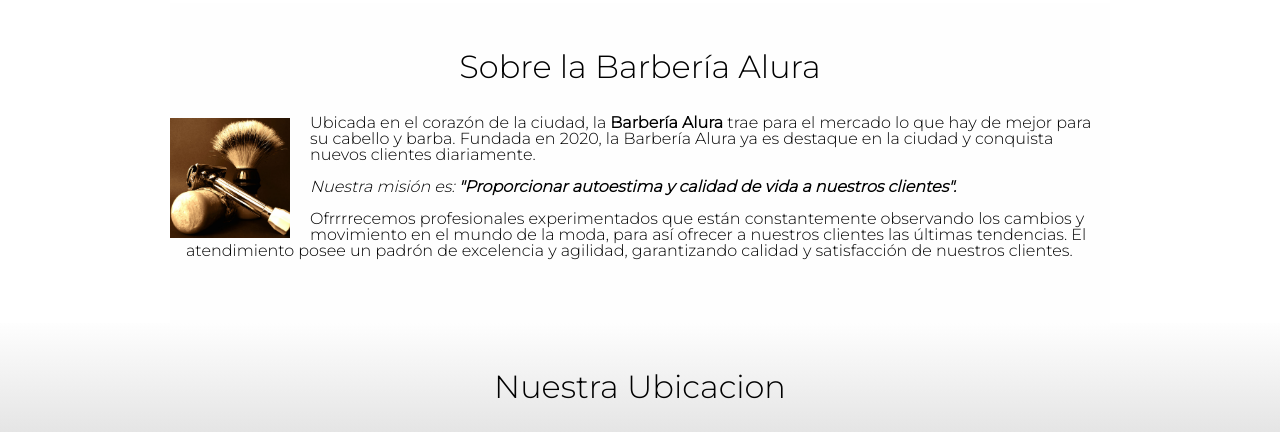
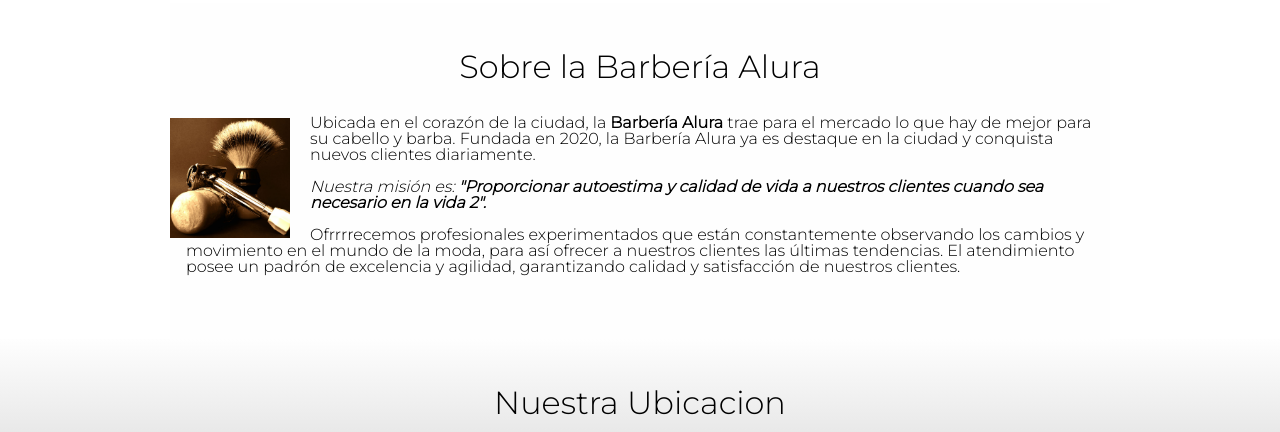
Before and after one commit to Maicolsocha/alura-git, a plain HTML site: page index.html in a window 1280 px wide. Shown: the part 733-1165 px from the top of the page. Drawn offline with Linux system fonts and the light colour scheme.

Commit message:
Actualizando la mision en la linea 50

```diff
--- a/index.html
+++ b/index.html
@@ -47,7 +47,7 @@
 
                     <p>
                         <em>
-                            Nuestra misión es:<strong> "Proporcionar autoestima y calidad de vida a nuestros clientes".</strong>
+                            Nuestra misión es:<strong> "Proporcionar autoestima y calidad de vida a nuestros clientes cuando sea necesario en la vida 2".</strong>
                         </em>
                     </p>
 
```
